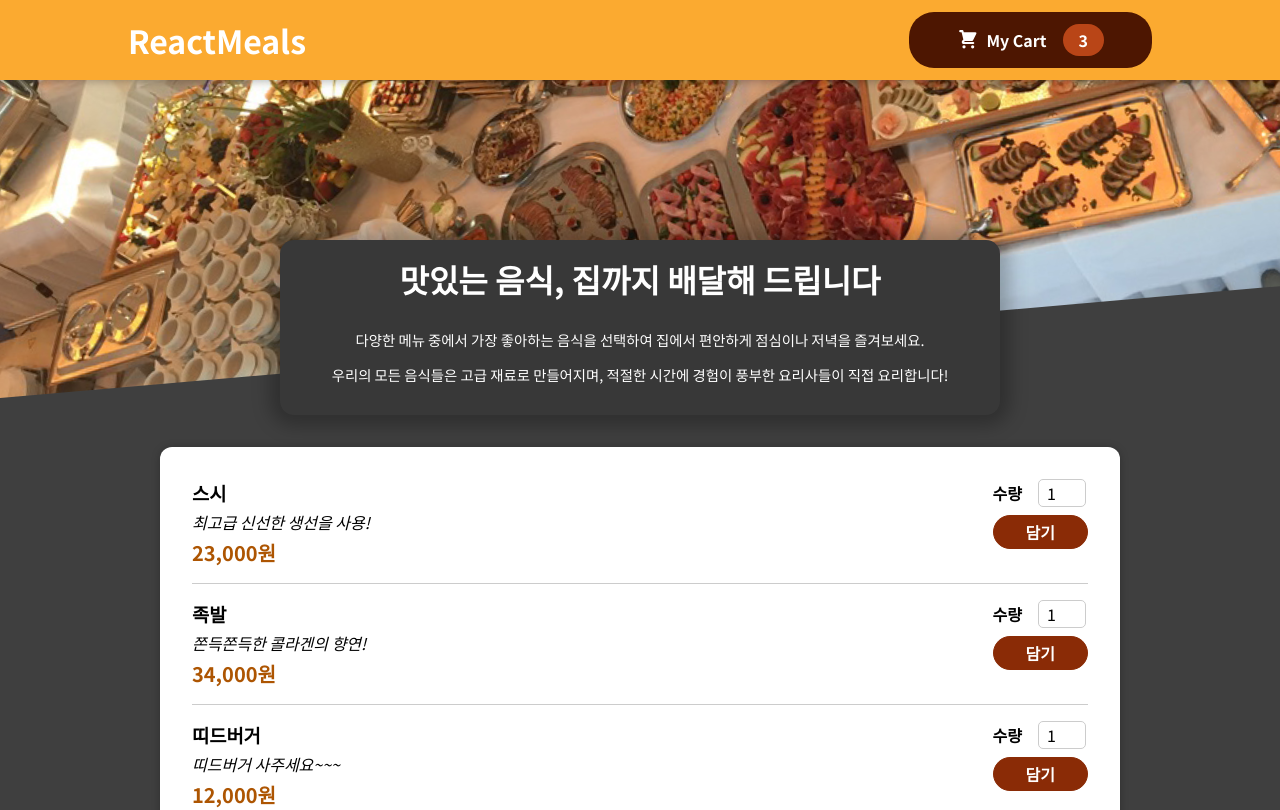
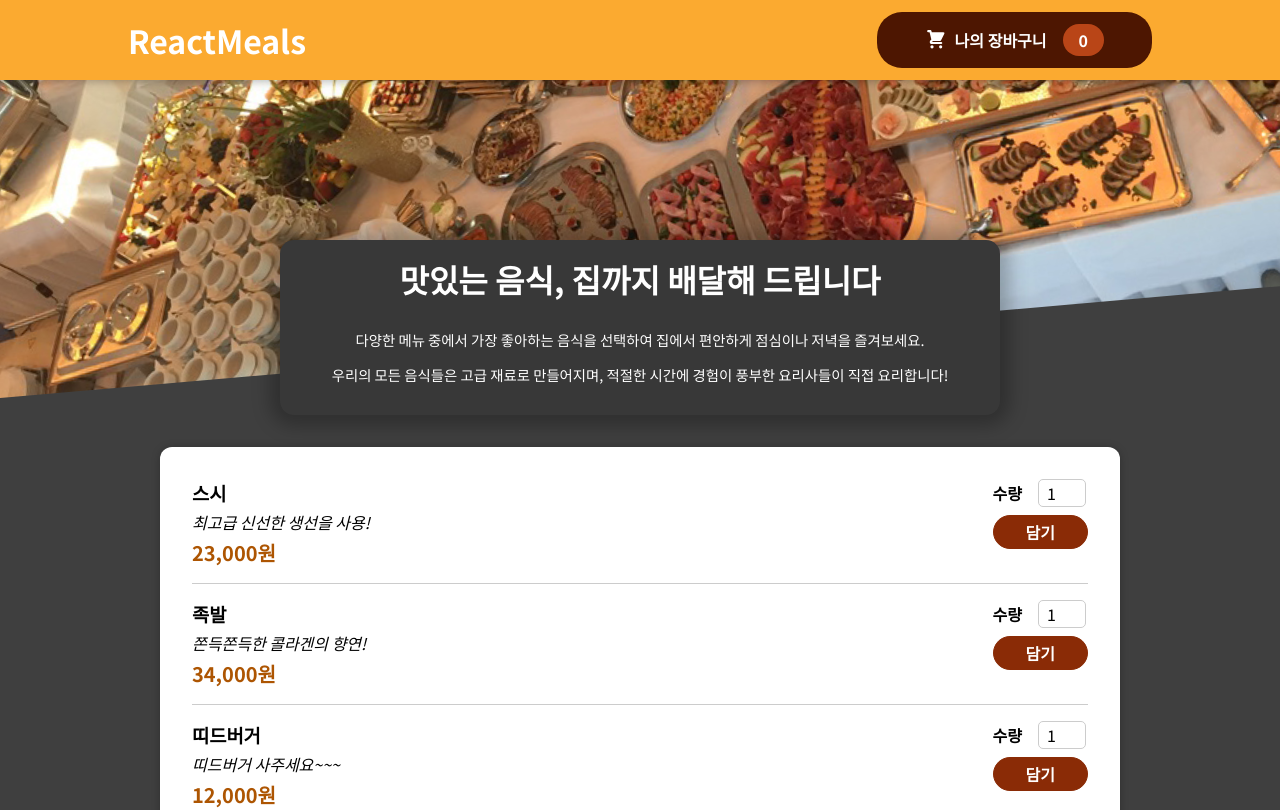
Before and after one commit to yusabeom/react-basic-study202405, a React (Create React App) app: page / in a window 1280 px wide. Shown: the top 810 px of the page. Built offline with nearby package versions, Linux system fonts and the light colour scheme.

Commit message:
장바구니 카운팅 변경

```diff
--- a/src/components/Food/Layout/HeaderCartButton.js
+++ b/src/components/Food/Layout/HeaderCartButton.js
@@ -1,16 +1,24 @@
-import React from 'react';
+import React, { useContext, useState } from 'react';
 import styles from './HeaderCartButton.module.scss';
-import CartIcon from '../Cart/CartIcon';
+import CartIcon from './../Cart/CartIcon';
+import CartContext from '../../store/cart-context';
 
 const HeaderCartButton = ({ onShow }) => {
   const { button, icon, badge } = styles;
+
+  const { items } = useContext(CartContext);
+
+  const numberOfCart = items.reduce((accu, item) => {
+    return accu + item.amount;
+  }, 0);
+
   return (
     <button className={button} onClick={onShow}>
       <span className={icon}>
         <CartIcon />
       </span>
-      <span>My Cart</span>
-      <span className={badge}>3</span>
+      <span>나의 장바구니</span>
+      <span className={badge}>{items.length}</span>
     </button>
   );
 };
--- a/src/components/store/CartProvider.js
+++ b/src/components/store/CartProvider.js
@@ -38,7 +38,8 @@ const cartReducer = (state, action) => {
     }
 
     const updatedPrice =
-      state.totalPrice + newCartItem.price * newCartItem.amount;
+      state.totalPrice +
+      newCartItem.price * newCartItem.amount;
 
     // 변경된 상태를 객체 형태로 리턴 -> cartState로 전달됨
     return {
```
